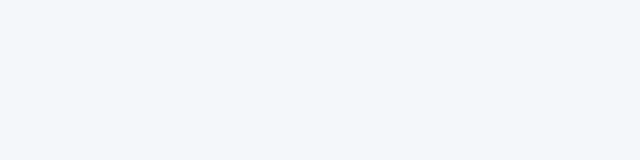
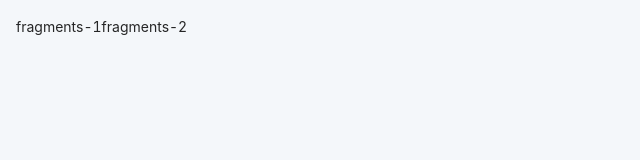
Before and after one commit to snowball-win/vue3-ts-vite3-pinia-pnpm-base, a Vue app: page /fragments in a window 1280 px wide. Before the commit this address had no page. Shown: the top 160 px of the page, without its empty margins (0-640 px from the left). Built offline with nearby package versions, Linux system fonts and the light colour scheme.

Commit message:
feat: fragments

```diff
--- a/src/routers/index.ts
+++ b/src/routers/index.ts
@@ -56,8 +56,12 @@ const routes=[
     component: ()=>import('../views/dataPath/index.vue')
   },
   {
-    path: '/strict', // data-path
+    path: '/strict', // strict
     component: ()=>import('../views/strict/index.vue')
+  },
+  {
+    path: '/fragments', // fragments
+    component: ()=>import('../views/fragments/index.vue')
   },
 ]
 // 创建路由管理器 模式和路由
--- /dev/null
+++ b/src/views/fragments/index.vue
@@ -0,0 +1,17 @@
+<template>
+    <div class="container">
+      <div>fragments-1</div>
+    </div>
+    <div class="container2">
+      <div>fragments-2</div>
+    </div>
+</template>
+
+<script setup lang="ts">
+console.log('this:', this)
+
+</script>
+
+<style scoped lang="less">
+
+</style>
```
